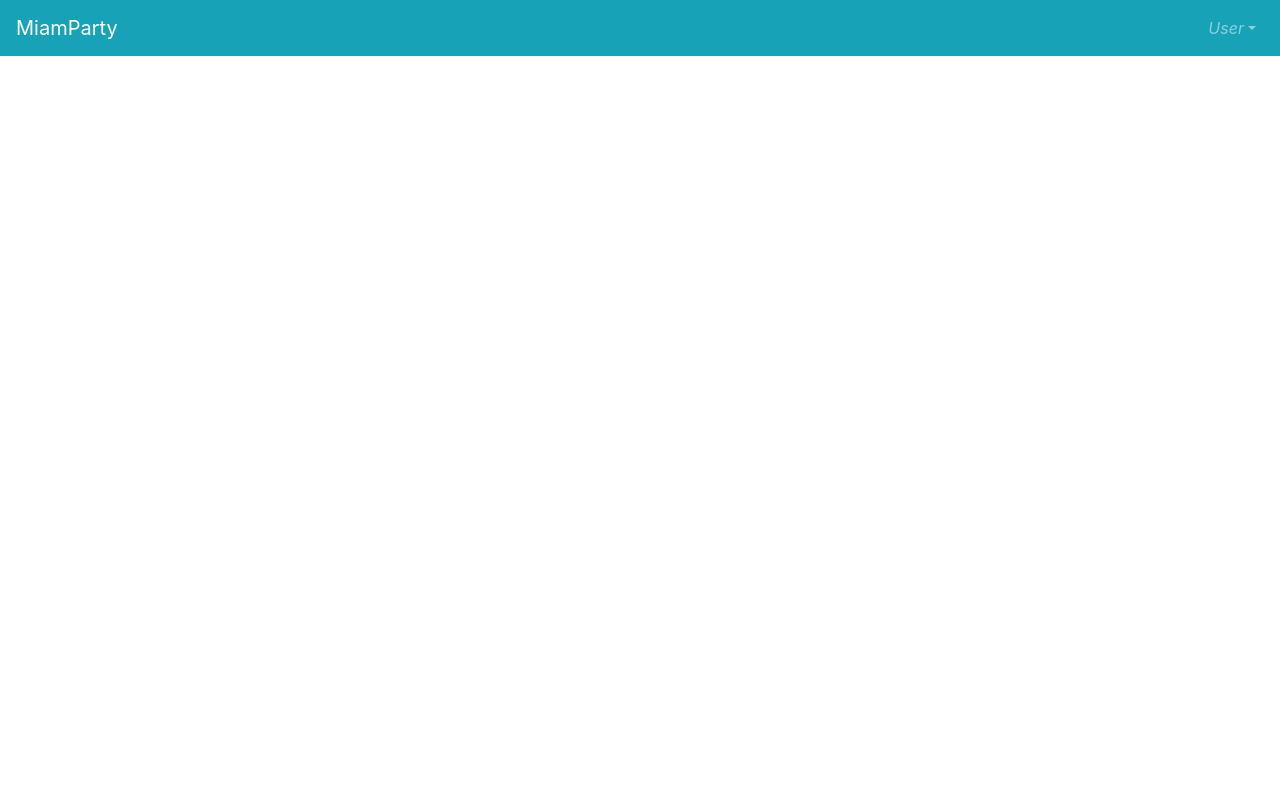
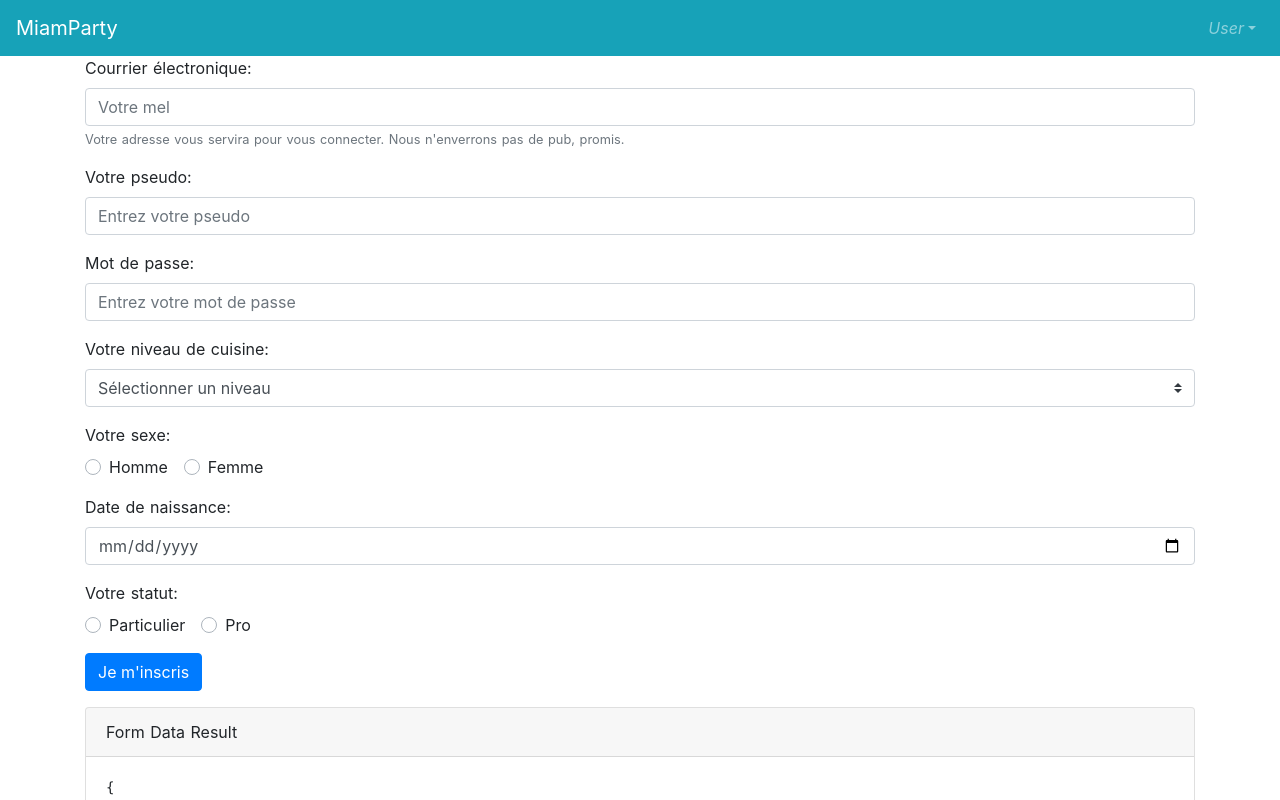
Before and after one commit to boumi21/MiamParty, a Nuxt app: page /register in a window 1280 px wide. Before the commit this address had no page. Shown: the top 800 px of the page. Built offline with nearby package versions, Linux system fonts and the light colour scheme.

Commit message:
Ajout page inscription
- Ajout page inscription avec tout les champs à remplir
- Bouton redirige vers la page d'inscription

```diff
--- a/layouts/default.vue
+++ b/layouts/default.vue
@@ -1,7 +1,7 @@
 <template>
   <div class="app-container">
     <Navbar />
-    <div class="app-content">
+    <div class="container">
       <nuxt />
     </div>
   </div>
--- a/pages/index.vue
+++ b/pages/index.vue
@@ -11,14 +11,12 @@
       <div class="links">
         <a
           href="/connection"
-          target="_blank"
           class="button--green"
         >
           Connexion
         </a>
         <a
-          href=""
-          target="_blank"
+          href="/register"
           class="button--grey"
         >
           Inscription
--- /dev/null
+++ b/pages/register.vue
@@ -0,0 +1,115 @@
+<template>
+  <div>
+    <b-form @submit="onSubmit" @reset="onReset" v-if="show">
+      <b-form-group
+        id="input-group-email"
+        label="Courrier électronique:"
+        label-for="input-email"
+        description="Votre adresse vous servira pour vous connecter. Nous n'enverrons pas de pub, promis."
+      >
+        <b-form-input
+          id="input-email"
+          v-model="form.email"
+          type="email"
+          required
+          placeholder="Votre mel"
+        ></b-form-input>
+      </b-form-group>
+
+      <b-form-group id="input-group-pseudo" label="Votre pseudo:" label-for="input-pseudo">
+        <b-form-input
+          id="input-pseudo"
+          v-model="form.pseudo"
+          required
+          placeholder="Entrez votre pseudo"
+        ></b-form-input>
+      </b-form-group>
+
+      <b-form-group id="input-group-mdp" label="Mot de passe:" label-for="input-mdp">
+        <b-form-input
+          id="input-mdp"
+          v-model="form.mdp"
+          type="password"
+          required
+          placeholder="Entrez votre mot de passe"
+        ></b-form-input>
+      </b-form-group>
+
+      <b-form-group id="input-group-niveau" label="Votre niveau de cuisine:" label-for="input-niveau">
+        <b-form-select
+          id="input-niveau"
+          v-model="form.niveau"
+          :options="niveaux"
+          required
+        ></b-form-select>
+      </b-form-group>
+
+      <b-form-group id="input-group-sexe" label="Votre sexe:" label-for="input-sexe">
+        <b-form-radio-group
+          v-model="form.sexe"
+          :options="sexes"
+          id="input-sexe"
+      ></b-form-radio-group>
+      </b-form-group>
+
+      <b-form-group id="input-group-naissance" label="Date de naissance:" label-for="input-naissance">
+        <b-form-input type="date" id="input-naissance" v-model="form.naissance" required></b-form-input>
+      </b-form-group>
+
+      <b-form-group id="input-group-statut" label="Votre statut:" label-for="input-statut">
+        <b-form-radio-group
+          v-model="form.statut"
+          :options="statuts"
+          id="input-statut"
+      ></b-form-radio-group>
+      </b-form-group>
+
+      <b-button type="submit" variant="primary">Je m'inscris</b-button>
+      <!-- <b-button type="reset" variant="danger">Reset</b-button> -->
+    </b-form>
+    <b-card class="mt-3" header="Form Data Result">
+      <pre class="m-0">{{ form }}</pre>
+    </b-card>
+  </div>
+</template>
+
+<script>
+  export default {
+    data() {
+      return {
+        form: {
+          email: '',
+          pseudo: '',
+          mdp: '',
+          niveau: null,
+          sexe: null,
+          naissance: '',
+          statut: null
+        },
+        niveaux: [{ text: 'Sélectionner un niveau', value: null }, { text: 'Débutant', value: 0 }, { text: 'Intermédiaire', value: 1 }, { text: 'Confirmé', value: 2 }, { text: 'Chef cuisto', value: 3 } ],
+        sexes: [{text: 'Homme', value: '0'}, {text: 'Femme', value: '1'}],
+        statuts: [{text: 'Particulier', value: '0'}, {text: 'Pro', value: '1'}],
+        show: true
+      }
+    },
+    methods: {
+      onSubmit(evt) {
+        evt.preventDefault()
+        alert(JSON.stringify(this.form))
+      },
+      onReset(evt) {
+        evt.preventDefault()
+        // Reset our form values
+        this.form.email = ''
+        this.form.name = ''
+        this.form.food = null
+        this.form.checked = null
+        // Trick to reset/clear native browser form validation state
+        this.show = false
+        this.$nextTick(() => {
+          this.show = true
+        })
+      }
+    }
+  }
+</script>
```
